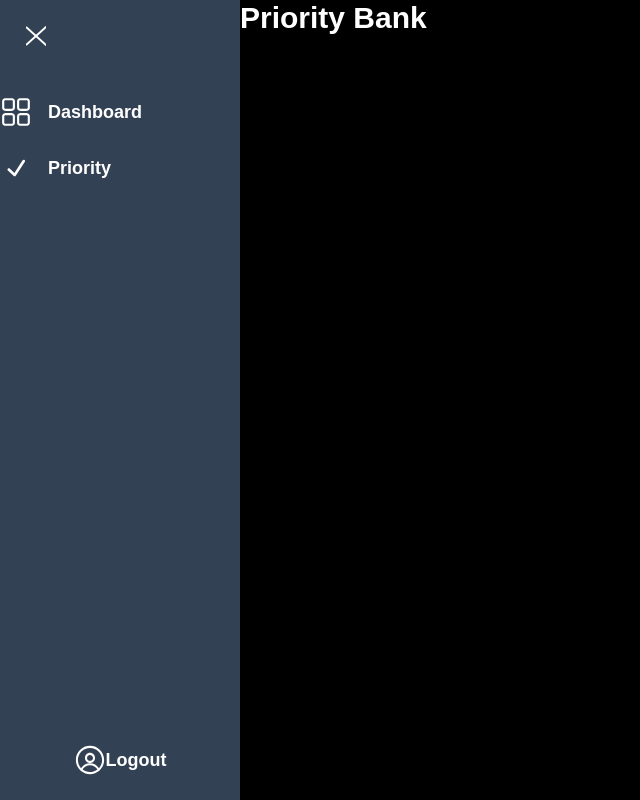
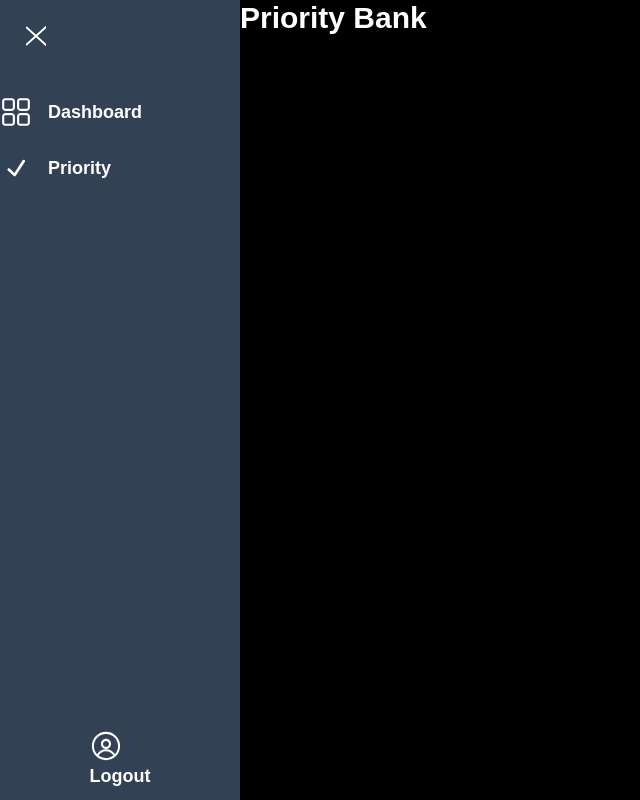
Before and after one commit to connishlee/optimized-schedule, a Next.js app: page /priority in a window 1280 px wide. Both pictures are taken after a click on the element 40 px from the left and 36 px from the top of the page. Shown: the whole page, without its empty margins (0-640 px from the left). Built offline with nearby package versions, Linux system fonts and the light colour scheme; no server answers.

Commit message:
logout and directs for other links in navbar, still needs styling

```diff
--- a/src/app/components/navbar.jsx
+++ b/src/app/components/navbar.jsx
@@ -3,6 +3,7 @@
 import { useState } from "react";
 
 import { SignOutButton } from "../components/signOut";
+import Link from "next/link";
 
 import IconDashboard from "../icons/dashboardIcon";
 import IconHamburger from "../icons/hamburgerIcon";
@@ -32,16 +33,14 @@
           >
             <IconDashboard className="text-white duration-500 cursor-pointer" />
             {open && (
-              <h1
-                // onClick={}
-                className="text-white font-bold text-lg duration-500"
-              >
-                Dashboard
-              </h1>
+              <Link href="/dashboard">
+                <h1 className="text-white font-bold text-lg duration-500">
+                  Dashboard
+                </h1>
+              </Link>
             )}
           </div>
 
-          {/* Priority */}
           <div
             className={`flex items-center gap-4 mt-6 ${
               open ? "flex-row" : "flex-col"
@@ -49,28 +48,18 @@
           >
             <IconCheck className="text-white duration-500 cursor-pointer" />
             {open && (
-              <h1
-                // onClick={}
-                className="text-white font-bold text-lg duration-500"
-              >
-                Priority
-              </h1>
+              <Link href="/priority">
+                <h1 className="text-white font-bold text-lg duration-500">
+                  Priority
+                </h1>
+              </Link>
             )}
           </div>
         </div>
 
         {/* Bottom Section */}
-        <div className="flex justify-center items-center w-full h-20">
-          <SignOutButton />
-          {open && (
-            <h1
-              // onClick={}
-              className="text-white font-bold text-lg duration-500"
-            >
-              Logout
-            </h1>
-          )}
-        </div>
+
+        <SignOutButton isOpen={open} />
       </div>
     </div>
   );
--- a/src/app/components/signOut.jsx
+++ b/src/app/components/signOut.jsx
@@ -4,15 +4,20 @@
 
 import IconPerson from "../icons/personIcon";
 
-export const SignOutButton = () => {
+export const SignOutButton = ({ isOpen }) => {
   const { signOut } = useClerk();
 
   return (
+    <div className="flex justify-center items-center w-full h-20">
       <button
         className=""
         onClick={() => signOut({ redirectUrl: "/" })}
       >
         <IconPerson />
+        {isOpen && (
+          <h1 className="text-white font-bold text-lg duration-500">Logout</h1>
+        )}
       </button>
+    </div>
   );
 };
```
Lines whose indentation alone changed are shown as unchanged.
